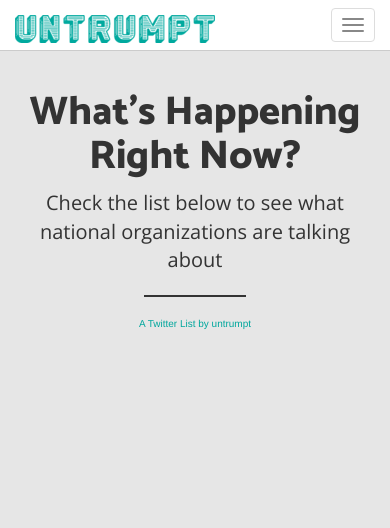
After one commit to rschuster3/untrumpt, a Django app: a page that uses templates/twitter_feed.html in a window 390 px wide; the page is wider, and only the part inside the window is pictured. The commit adds this page. Shown: the top 528 px of that part. Run offline with Django 3.2, Linux system fonts and the light colour scheme; parts of the project's set-up code (start-up, migrations or seed data) failed here and were passed over; some libraries are stand-ins or nearby versions.

Commit message:
forgot twitter feed template; also style buttons on front page for mobile

```diff
--- a/static/css/app.css
+++ b/static/css/app.css
@@ -70,6 +70,7 @@ body {
     border-radius: 0;
     background-color: #00a79d;
     margin-right: 10px;
+    margin-bottom: 10px;
 }
 .front-page-panel button span {
     color: #ffffff;
@@ -150,17 +151,18 @@ body {
     }
 }
 @media screen and (max-width: 50em) {
+    body {
+        height: 110vh;
+    }
     .navbar a {
         font-size: 2.0em;
     }
     .front-page-panel {
         padding-top: 15vh;
+        padding-bottom: 5vh;
     }
     .front-page-panel h1 {
         font-size: 5.7em;
-    }
-    .front-page-panel button {
-        margin-bottom: 5vh;
     }
     .front-page-panel button span {
         font-size: 2.5em;
--- /dev/null
+++ b/templates/twitter_feed.html
@@ -0,0 +1,18 @@
+{% extends 'website_base.html' %}
+
+{% block main_content %}
+    <div class="row title">
+        <div class="col-md-12">
+            <h1>What's Happening Right Now?</h1>
+            <p>Check the list below to see what national organizations are talking about</p>
+            <hr>
+        </div>
+    </div>
+
+    <div class="iframe-wrapper">
+        <a class="twitter-timeline" data-width="800" data-height="2000" data-theme="light" data-link-color="#2B7BB9" href="https://twitter.com/untrumpt/lists/pay-attention">
+            A Twitter List by untrumpt
+        </a>
+        <script async src="//platform.twitter.com/widgets.js" charset="utf-8"></script>
+    </div>
+{% endblock main_content %}
```
Also changed, not shown: README.md.
